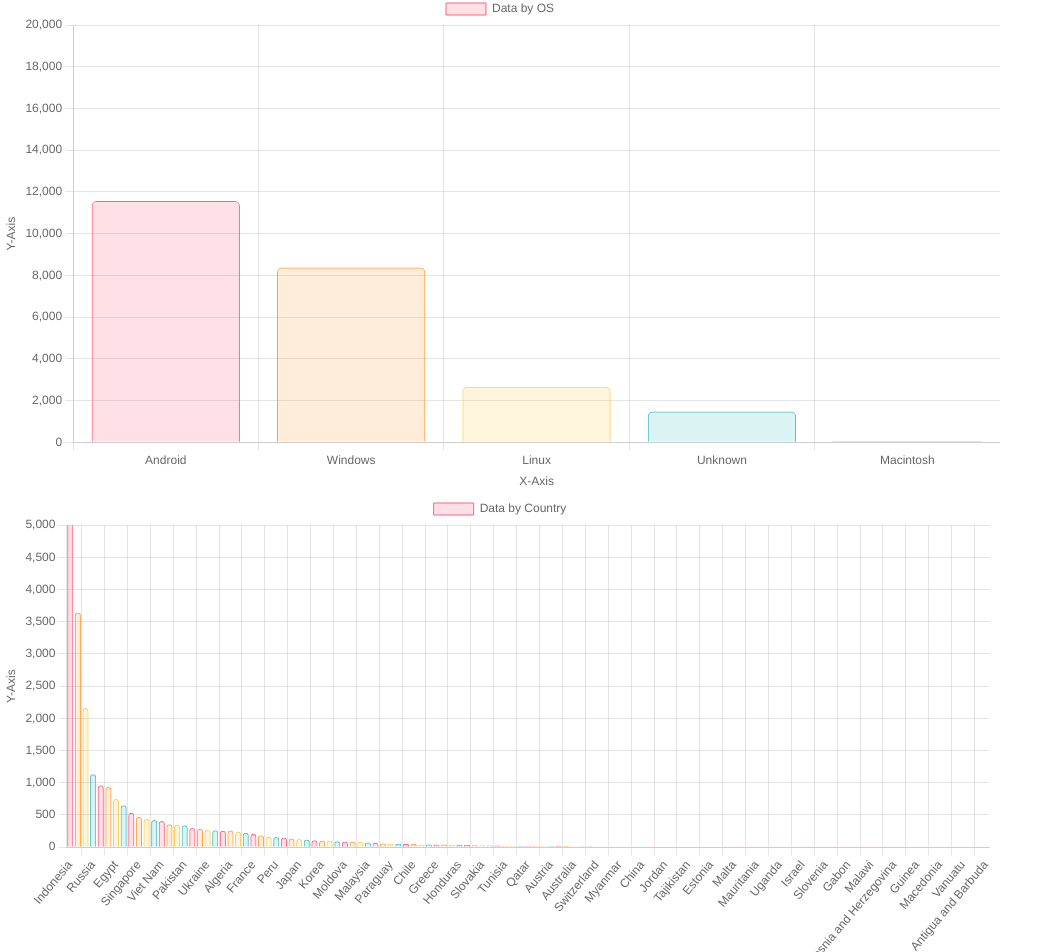
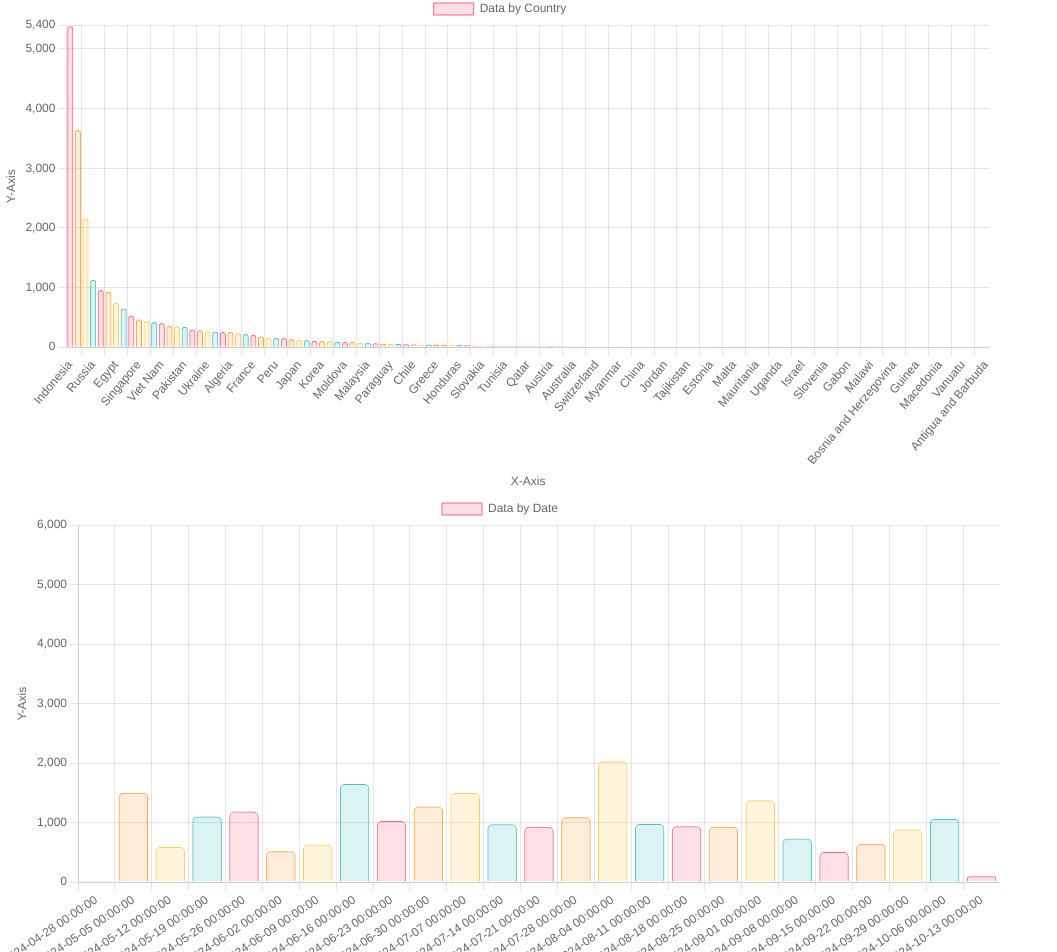
Before and after one commit to krisnaganesha1609/aka-tubes, a Next.js app: page /view-data in a window 1280 px wide. Shown: the part 31-983 px from the top of the page, without its empty margins (0-1057 px from the left). Built offline with nearby package versions, Linux system fonts and the light colour scheme.

Commit message:
refactor: now only displaying data by date and by country

```diff
--- a/src/app/view-data/page.tsx
+++ b/src/app/view-data/page.tsx
@@ -1,5 +1,6 @@
 import { promises as fs } from "fs";
 import MyCharts from "../../components/charts";
+import { format } from "date-fns";
 
 export default async function ViewData() {
   const file = await fs.readFile(
@@ -7,26 +8,38 @@ export default async function ViewData() {
     "utf8"
   );
   const data = JSON.parse(file);
-  const osesLabel = data.oses;
-  const osesData = data.oses_total;
-  const countryLabel = data.countries_name;
-  const countryData = data.countries_total;
+  const osesLabel: string[] = data.oses;
+  const osesData: number[] = data.oses_total;
+  const countryLabel: string[] = data.countries_name;
+  const countryData: number[] = data.countries_total;
+  let dateLabel: string[] = data.downloads_date;
+  const dateData: number[] = data.downloads_date_total;
+
+  dateLabel.forEach((element) => {
+    element = format(new Date(element), "dd/MMM/yyyy");
+  });
 
   return (
     <div className={`flex flex-col align-middle items-center`}>
-      <div className=" mt-24 items-center text-center ">
-        <MyCharts
+      <div className="mt-24 items-center text-center">
+        {/* <MyCharts
           title="Data by OS"
           labels={osesLabel}
           datasets={osesData}
-          maxY={20000}
-        />
+          maxY={15000}
+        /> */}
         <div className="my-10" />
         <MyCharts
           title="Data by Country"
           labels={countryLabel}
           datasets={countryData}
-          maxY={5000}
+          maxY={5400}
+        />
+        <MyCharts
+          title="Data by Date"
+          labels={dateLabel}
+          datasets={dateData}
+          maxY={6000}
         />
         <h1>TOTAL DOWNLOAD: {data.total}</h1>
       </div>
```
